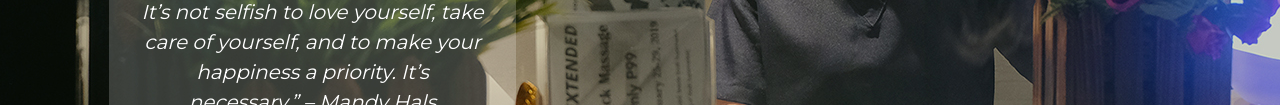
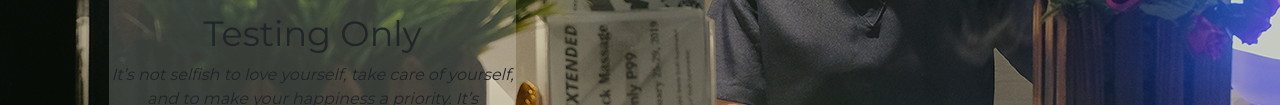
Before and after one commit to yomshot/AdyaWellnessSpa, a plain HTML site: page index.html in a window 1280 px wide. Shown: the part 483-588 px from the top of the page. Drawn offline with nearby package versions, Linux system fonts and the light colour scheme.

Commit message:
Added new feature H1 with testing text

```diff
--- a/index.html
+++ b/index.html
@@ -18,6 +18,7 @@
 
     </head>
     <body>
+
         <nav class="navbar navbar-expand-lg navbar-dark fixed-top my-navbar">
             <div class="container">
               <a class="navbar-brand mr-4" href="#">
@@ -49,6 +50,7 @@
                         <div class="show-content-1">
                             <img class="wow fadeIn" data-wow-duration="4s" src="images/main-logo.PNG">
                             <p class="wow fadeInUp" data-wow-duration="2s">
+                                <h1> Testing Only </h1>
                                 <i>
                                 It’s not selfish to love yourself, take care of yourself, and to make your happiness a priority. It’s necessary.” – Mandy Hals
                                 </i>
```
